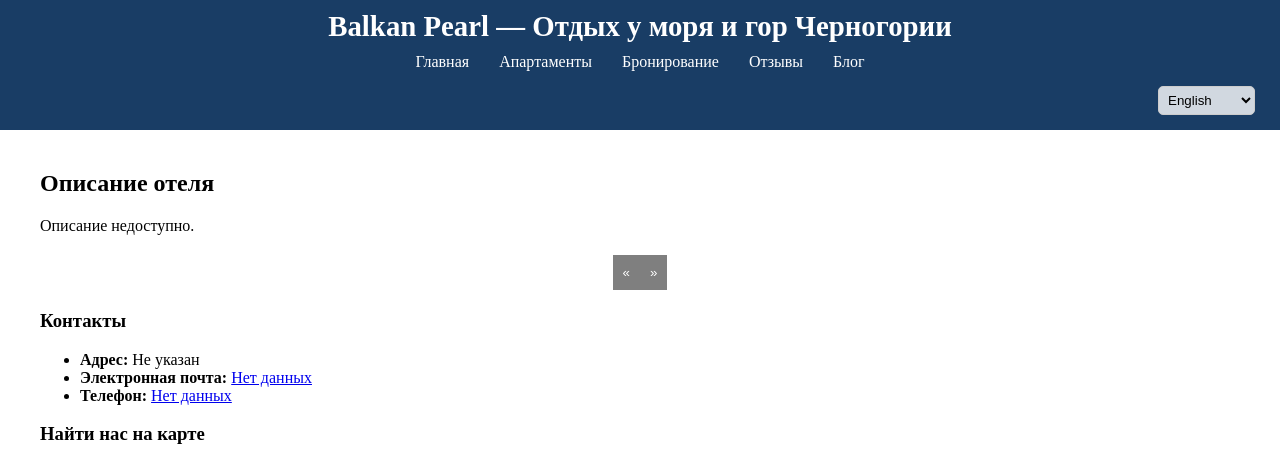
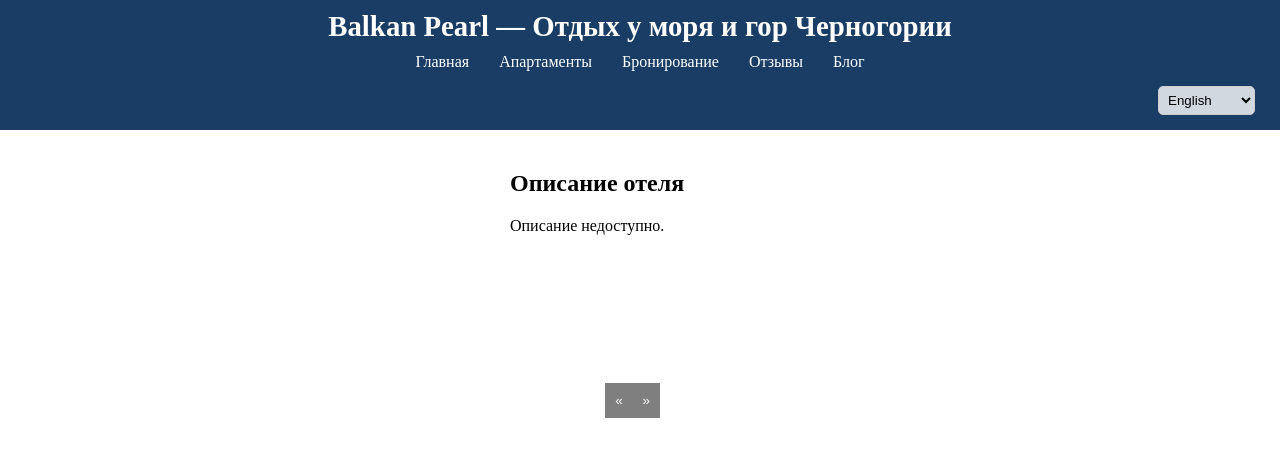
Before and after one commit to Twinpower100/BalkanPearl, a Django app: page /en/ in a window 1280 px wide. Shown: the top 461 px of the page. Run offline with Django 5.2, Linux system fonts and the light colour scheme; data that the repository does not hold is empty.

Commit message:
1. работает карусель фото 2. показано фото фона 3. работает карта 4. работает переключатель языков 5. не работает: не могу всю страницу Home отразить на одном экране

```diff
--- a/BalkanPearlProject/static/css/style.css
+++ b/BalkanPearlProject/static/css/style.css
@@ -50,8 +50,10 @@ main {
     background-color: rgba(255, 255, 255, 0.8);
     border-radius: 10px;
     display: flex;
-    flex-direction: column;
-    align-items: center;
+    justify-content: center;
+    align-items: flex-start;
+    width: 100%;
+    height: 100%;
 }
 
 footer {
@@ -71,32 +73,34 @@ footer {
     opacity: 0.3;
 }
 
-.content {
+.main-content {
+    display: flex;
+    justify-content: space-between;
+    align-items: flex-start;
+    width: 100%;
     max-width: 1200px;
-    width: 100%;
+    gap: 20px;
 }
 
-.map-container {
-    width: 100%;
-    max-width: 800px;
-    margin: 0 auto;
-}
-
-.map-link {
-    display: block;
-    text-align: center;
-    margin-top: 10px;
+.description {
+    flex: 1;
+    max-width: 50%;
+    text-align: left;
 }
 
 .carousel {
+    flex: 1;
+    max-width: 50%;
     display: flex;
     align-items: center;
-    justify-content: center;
-    margin: 20px 0;
+    justify-content: right;
+    height: 300px; /* Установлена фиксированная высота */
 }
 
 .carousel img {
-    max-width: 600px;
+    max-width: 100%;
+    max-height: 100%;
+    object-fit: cover;
     border-radius: 10px;
     box-shadow: 0 4px 6px rgba(0, 0, 0, 0.1);
 }
```
